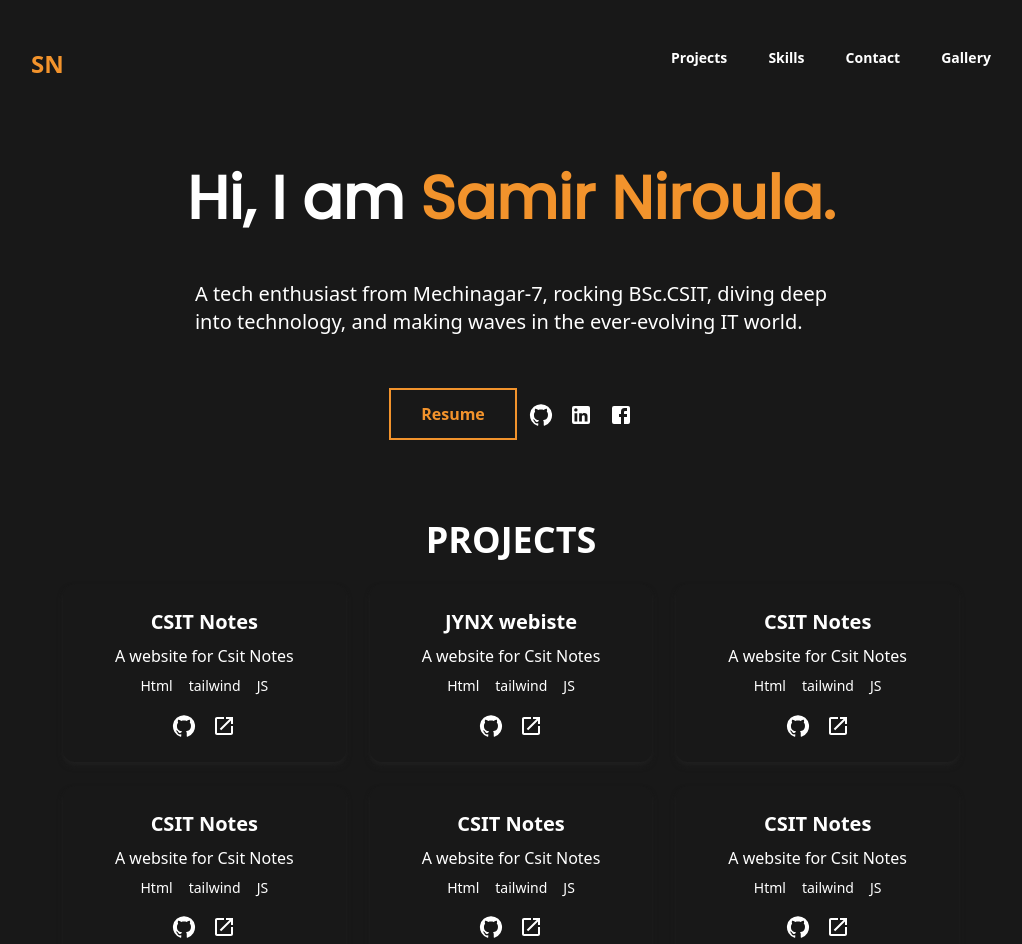
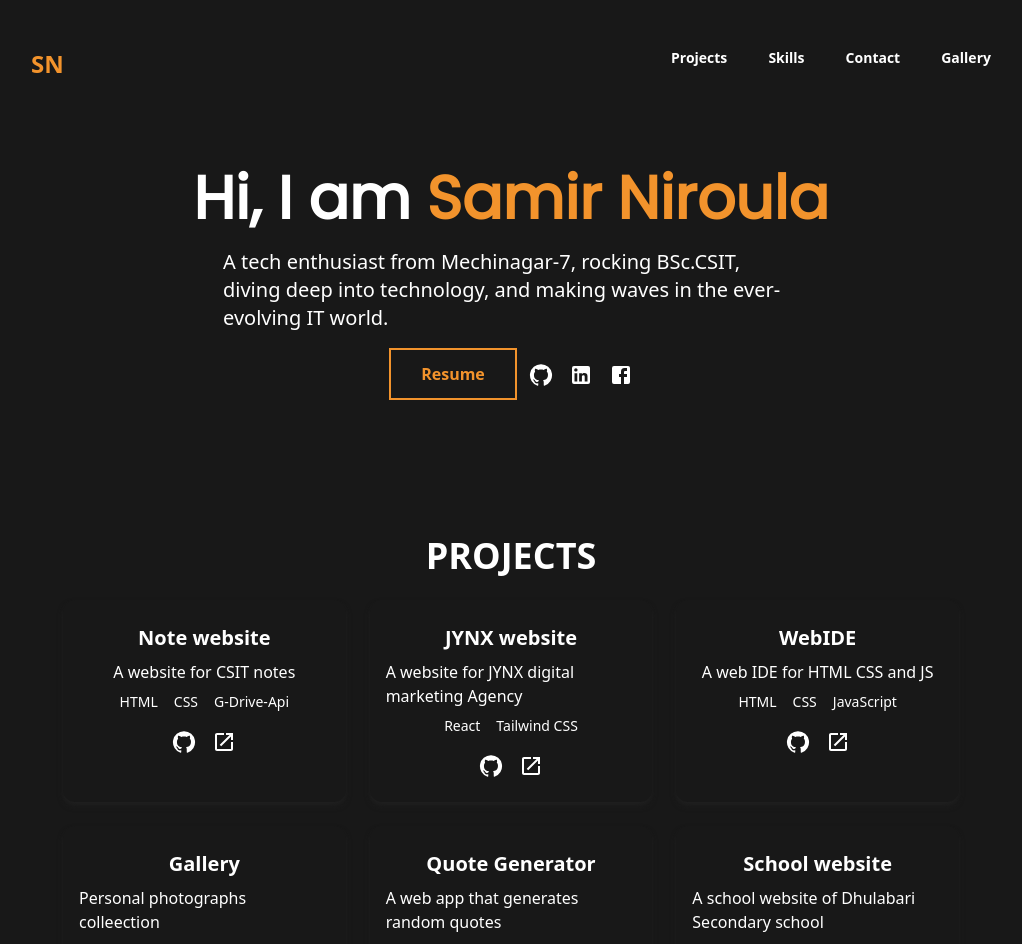
Before and after one commit to smrn001/site, a React (Vite) app: page / in a window 1280 px wide. Shown: the top 944 px of the page, without its empty margins (129-1151 px from the left). Built offline with nearby package versions, Linux system fonts and the light colour scheme.

Commit message:
Refactor About, Contact, Navbar, Projects, and Skills components

```diff
--- a/src/About.jsx
+++ b/src/About.jsx
@@ -1,41 +1,38 @@
 import LinkedInIcon from "@mui/icons-material/LinkedIn";
 import GitHubIcon from "@mui/icons-material/GitHub";
 import FacebookIcon from "@mui/icons-material/Facebook";
+import { name, description, resume, social } from "./portfolio";
 
 const About = () => {
   return (
-    <div className="flex flex-col items-center justify-center  ">
-      <h1 className="md:text-6xl text-4xl text-white font-extrabold my-10 font-[poppins]">
-        Hi, I am <span className="text-primary">Samir Niroula.</span>
+    <div className="flex flex-col items-center justify-center mb-24 ">
+      <h1 className="md:text-6xl text-5xl text-white font-extrabold mt-10 mb-5 font-[poppins] mx-5">
+        Hi, I am <span className="text-primary">{name}</span>
       </h1>
-      <div className="text-white text-xl pb-10 m-3 flex flex-col">
-        <p>
-          A tech enthusiast from Mechinagar-7, rocking BSc.CSIT, diving deep
-          <br />
-          into technology, and making waves in the ever-evolving IT world.
-        </p>
+      <div className="text-white  text-xl  pb-3 mb-1 mx-7 flex flex-col max-w-xl">
+        {description}
       </div>
       <div className="flex md:flex-row  flex-col justify-between text-white space-x-3 items-center content-center ">
         <button
           type="button"
           className="border-2 text-primary border-primary p-3 min-w-32 text-center bg-transparent relative overflow-hidden hover:text-white transition-colors hover:z-[2] duration-300 group font-bold cursor-pointer"
         >
-          Resume
+          <a href={resume}>Resume</a>
           <span
             aria-hidden="true"
             className="bg-primary absolute inset-0 -translate-x-full group-hover:translate-x-0 transition-transform duration-300 ease-in-out z-[-1]"
           ></span>
         </button>
         <div className="flex flex-row space-x-4 py-3">
-          <div className="hover:text-primary relative  after:bg-primary after:absolute after:h-1 after:w-0  after:-bottom-3 after:left-0 hover:after:w-full after:transition-all  after:duration-300  cursor-pointer">
+          <a href={social.github} className="hover:text-primary relative  after:bg-primary after:absolute after:h-1 after:w-0  after:-bottom-3 after:left-0 hover:after:w-full after:transition-all  after:duration-300  cursor-pointer">
             <GitHubIcon></GitHubIcon>
-          </div>
-          <div className="hover:text-primary relative  after:bg-primary after:absolute after:h-1 after:w-0  after:-bottom-3 after:left-0 hover:after:w-full after:transition-all  after:duration-300  cursor-pointer">
+          </a>
+          <a href={social.linkedin} className="hover:text-primary relative  after:bg-primary after:absolute after:h-1 after:w-0  after:-bottom-3 after:left-0 hover:after:w-full after:transition-all  after:duration-300  cursor-pointer">
             <LinkedInIcon></LinkedInIcon>
-          </div>
-          <div className="hover:text-primary relative  after:bg-primary after:absolute after:h-1 after:w-0  after:-bottom-3 after:left-0 hover:after:w-full after:transition-all  after:duration-300  cursor-pointer">
+          </a>
+          <a href={social.Facebook} className="hover:text-primary relative  after:bg-primary after:absolute after:h-1 after:w-0  after:-bottom-3 after:left-0 hover:after:w-full after:transition-all  after:duration-300  cursor-pointer">
             <FacebookIcon></FacebookIcon>
-          </div>
+          </a>
         </div>
       </div>
     </div>
--- a/src/Contact.jsx
+++ b/src/Contact.jsx
@@ -1,6 +1,6 @@
 const Contact = () => {
   return (
-    <div className="flex flex-col items-center justify-center my-14" id="contacts">
+    <div className="flex flex-col items-center justify-center mb-24 " id="contacts">
       <h1 className="text-3xl text-white font-bold flex items-center my-7 ">
         CONTACTS
       </h1>
--- a/src/Navbar.jsx
+++ b/src/Navbar.jsx
@@ -41,13 +41,14 @@ const Navbar = () => {
       {isMenuOpen && (
         <div className="absolute top-16 left-0 w-full bg-bg text-white flex flex-col items-center md:hidden">
           {navlist.map((item, index) => (
-            <p
+            <a
               key={index}
+              href={item.link}
               className="py-2 hover:text-primary cursor-pointer"
               onClick={() => setIsMenuOpen(false)}
             >
               {item.name}
-            </p>
+            </a>
           ))}
         </div>
       )}
--- a/src/Projects.jsx
+++ b/src/Projects.jsx
@@ -4,14 +4,14 @@ import { projects } from "./portfolio";
 
 const Projects = () => {
   return (
-    <div className="flex flex-col items-center my-10 px-4 md:px-0" id="projects">
+    <div className="flex flex-col items-center my-10 px-4 md:px-0 mb-24 " id="projects">
       <h1 className="text-white text-3xl md:text-4xl font-extrabold pt-10 pb-6">
         PROJECTS
       </h1>
       <div className="text-white w-full md:w-[70vw] grid grid-cols-1 md:grid-cols-2 lg:grid-cols-3 gap-6">
-        {projects.map(({ id, name, description, tech, code, preview }) => (
+        {projects.map(({  name, description, tech, code, preview }) => (
           <div
-            key={id}
+            key={name}
             className="flex flex-col items-center rounded-xl p-4 py-6 shadow-md group min-h-40 bg-bg shadow-shadow hover:-translate-y-3 transition duration-300"
           >
             <p className="text-lg md:text-xl font-extrabold hover:text-primary">
--- a/src/Skills.jsx
+++ b/src/Skills.jsx
@@ -3,7 +3,7 @@ import { skills } from "./portfolio";
 const Skills = () => {
   return (
     <div
-      className="flex flex-col items-center justify-center my-12"
+      className="flex flex-col items-center justify-center mb-24 "
       id="skills"
     >
       <h1 className="text-3xl text-white font-bold flex items-center my-7 ">
--- a/src/portfolio.jsx
+++ b/src/portfolio.jsx
@@ -8,63 +8,79 @@ const navlist = [
     name: "Skills",
     link: "#skills",
   },
-  { name: "Contact", link: "#contacts" },
-  { name: "Gallery", link: "https://gallery.samirn.com.np/" },
+  {
+    name: "Contact",
+    link: "#contacts",
+  },
+  {
+    name: "Gallery",
+    link: "https://gallery.samirn.com.np/",
+  },
 ];
+const name = "Samir Niroula";
+const description =
+  "A tech enthusiast from Mechinagar-7, rocking BSc.CSIT, diving deep into technology, and making waves in the ever-evolving IT world.";
+
+const resume = "https://cv.samirn.com.np";
+const social = { Facebook: "", github: "", linkedin: "" };
 
 const projects = [
   {
-    id: 1,
-    name: "CSIT Notes",
-    description: "A website for Csit Notes ",
-    tech: ["Html", "tailwind", "JS"],
-    code: "",
-    preview: "https://notes.samirn.com.np/",
+    name: "Note website",
+    description: "A website for CSIT notes",
+    tech: ["HTML", "CSS", "G-Drive-Api"],
+    code: "https://github.com/smrn001/noteSharing",
+    preview: "https://csitn.netlify.app",
   },
   {
-    id: 1,
-    name: "JYNX webiste",
-    description: "A website for Csit Notes ",
-    tech: ["Html", "tailwind", "JS"],
-    code: "",
-    preview: "https://notes.samirn.com.np/",
+    name: "JYNX website",
+    description: "A website for JYNX digital marketing Agency",
+    tech: ["React", "Tailwind CSS"],
+    code: "#",
+    preview: "https://jynx.netlify.app/",
+  },
+
+  {
+    name: "WebIDE",
+    description: "A web IDE for HTML CSS and JS",
+    tech: ["HTML", "CSS", "JavaScript"],
+    code: "https://github.com/smrn001/webIDE",
+    preview: "https://smrn001.github.io/webIDE/",
   },
   {
-    id: 1,
-    name: "CSIT Notes",
-    description: "A website for Csit Notes ",
-    tech: ["Html", "tailwind", "JS"],
-    code: "",
-    preview: "https://notes.samirn.com.np/",
+    name: "Gallery ",
+    description: " Personal photographs colleection",
+    tech: ["HTML", "CSS", "JavaScript"],
+    code: "#",
+    preview: "https://gallery.samirn.com.np/",
   },
   {
-    id: 1,
-    name: "CSIT Notes",
-    description: "A website for Csit Notes ",
-    tech: ["Html", "tailwind", "JS"],
-    code: "",
-    preview: "https://notes.samirn.com.np/",
+    name: "Quote Generator",
+    description: "A web app that generates random quotes",
+    tech: ["HTML", "CSS", "JavaScript"],
+    code: "https://github.com/smrn001/randomQuote",
+    preview: "https://smrn001.github.io/randomQuote/",
   },
   {
-    id: 1,
-    name: "CSIT Notes",
-    description: "A website for Csit Notes ",
-    tech: ["Html", "tailwind", "JS"],
-    code: "",
-    preview: "https://notes.samirn.com.np/",
-  },
-  {
-    id: 1,
-    name: "CSIT Notes",
-    description: "A website for Csit Notes ",
-    tech: ["Html", "tailwind", "JS"],
-    code: "",
-    preview: "https://notes.samirn.com.np/",
+    name: "School website",
+    description: "A school website of Dhulabari Secondary school",
+    tech: ["HTML", "CSS"],
+    code: "https://github.com/smrn001/dss",
+    preview: "https://smrn001.github.io/dss/",
   },
 ];
 
-
-const creater = "Samir Niroula"
+const creater = "Samir Niroula";
 
 const skills = ["React", "Tailwind", "Git"];
-export { logo, navlist, projects ,skills , creater};
+export {
+  logo,
+  navlist,
+  name,
+  description,
+  resume,
+  social,
+  projects,
+  skills,
+  creater,
+};
```
